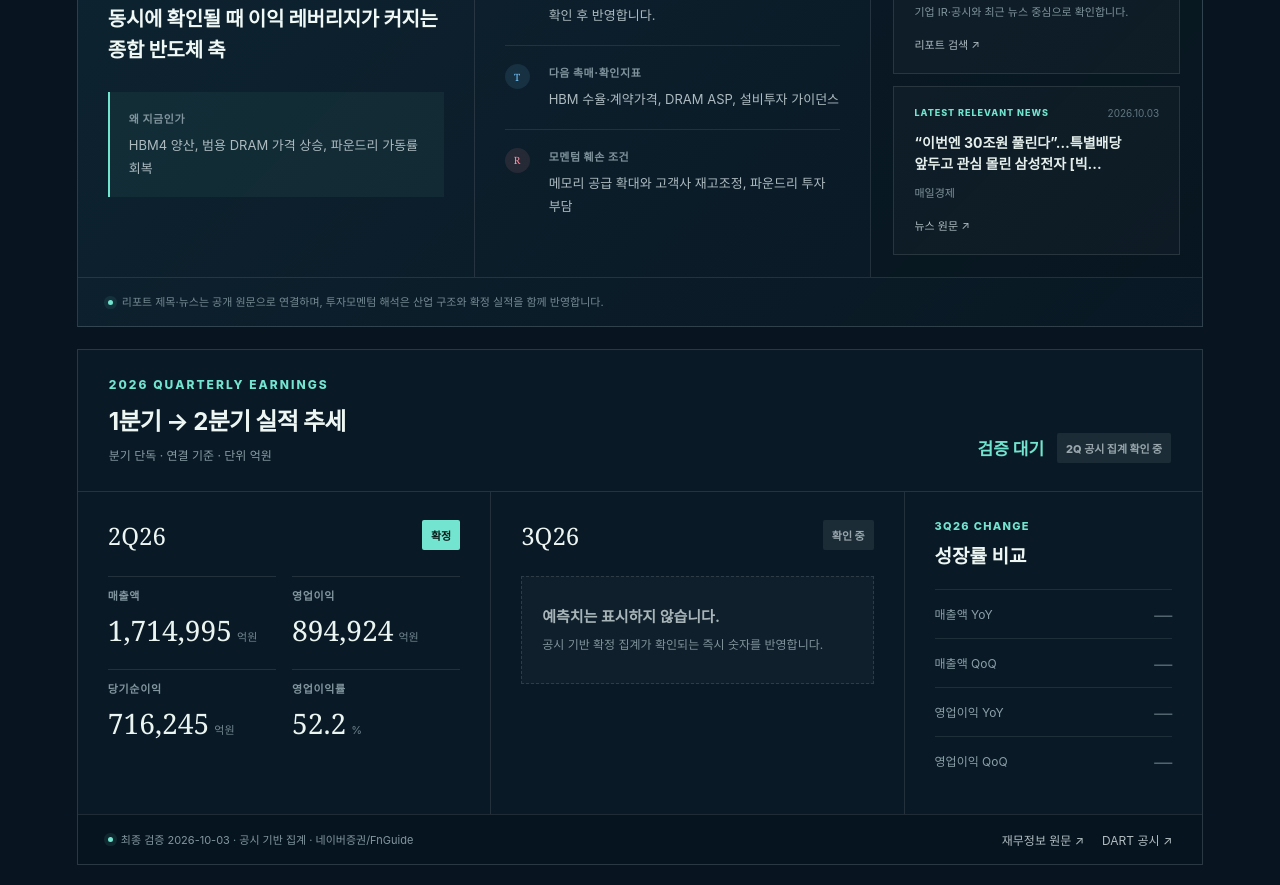
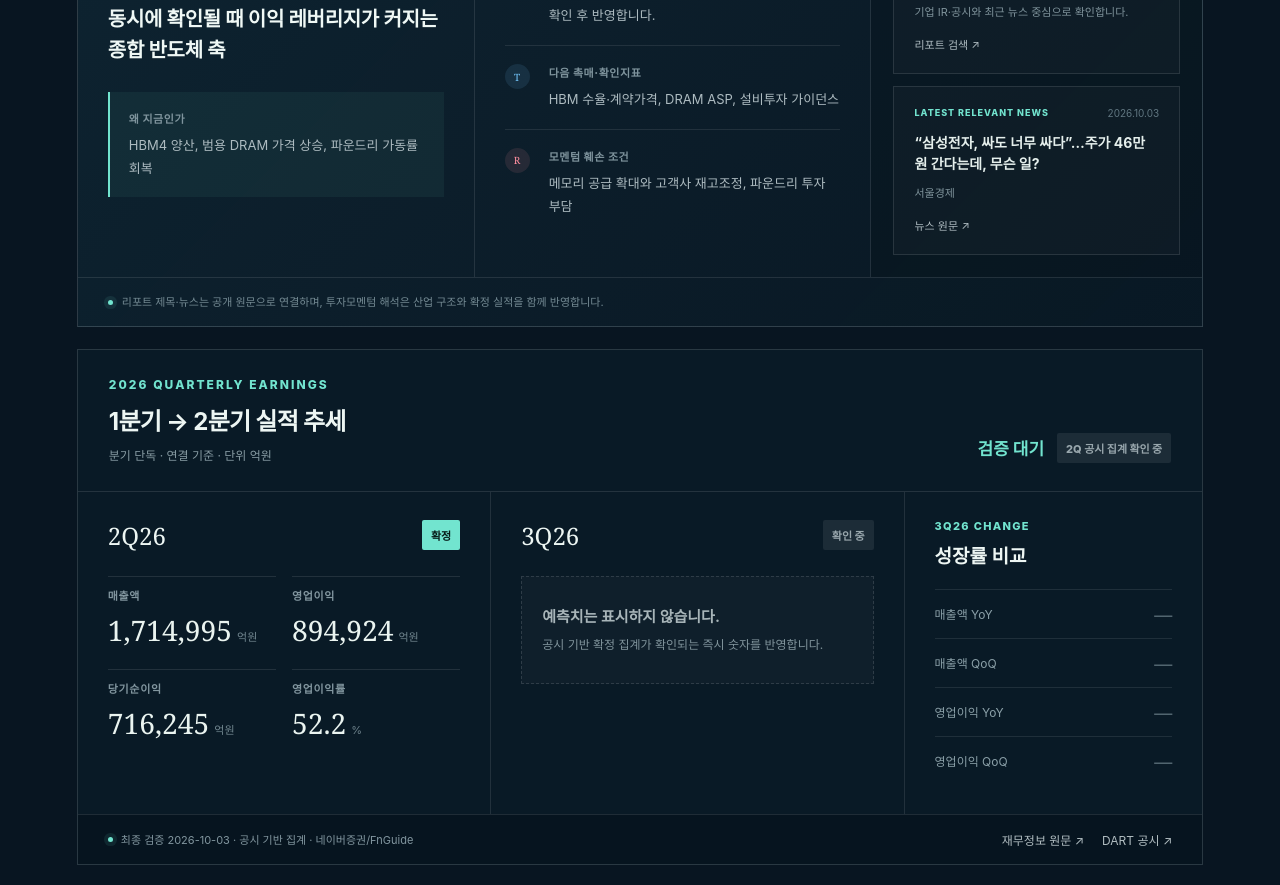
Before and after one commit to addroo003-coder/STOCK, a Next.js app in the folder stock-atlas-source/: page / in a window 1280 px wide. Shown: the part 3940-4825 px from the top of the page. Built offline with nearby package versions, Linux system fonts and the light colour scheme.

Commit message:
사이트 데이터 자동 갱신 2026-10-03T11:11:04Z

```diff
--- a/stock-atlas-source/app/market-sources.ts
+++ b/stock-atlas-source/app/market-sources.ts
@@ -347,10 +347,10 @@ export const marketSourcesByStock: Record<string, MarketSourceRecord> = {
     "report": null,
     "reportListUrl": "https://finance.naver.com/research/company_list.naver?searchType=itemCode&itemCode=009150",
     "news": {
-      "title": "“지금 시장 떠나면 백전백패…AI 병목·채권 투자 등으로 버틸 때”...",
-      "office": "헤럴드경제",
-      "date": "20261002",
-      "url": "https://n.news.naver.com/mnews/article/016/0002705061"
+      "title": "단기 4359년 개천절, ‘애국투자펀드’ 성과는? [마켓시그널]",
+      "office": "서울경제",
+      "date": "20261003",
+      "url": "https://n.news.naver.com/mnews/article/011/0004668004"
     },
     "newsListUrl": "https://m.stock.naver.com/domestic/stock/009150/news"
   },
@@ -361,10 +361,10 @@ export const marketSourcesByStock: Record<string, MarketSourceRecord> = {
     "report": null,
     "reportListUrl": "https://finance.naver.com/research/company_list.naver?searchType=itemCode&itemCode=005930",
     "news": {
-      "title": "“이번엔 30조원 풀린다”…특별배당 앞두고 관심 몰린 삼성전자 [빅...",
-      "office": "매일경제",
+      "title": "“삼성전자, 싸도 너무 싸다”…주가 46만 원 간다는데, 무슨 일?",
+      "office": "서울경제",
       "date": "20261003",
-      "url": "https://n.news.naver.com/mnews/article/009/0005743535"
+      "url": "https://n.news.naver.com/mnews/article/011/0004668015"
     },
     "newsListUrl": "https://m.stock.naver.com/domestic/stock/005930/news"
   },
@@ -1467,10 +1467,10 @@ export const marketSourcesByStock: Record<string, MarketSourceRecord> = {
     "report": null,
     "reportListUrl": "https://finance.naver.com/research/company_list.naver?searchType=itemCode&itemCode=012450",
     "news": {
-      "title": "KAI 민영화 열쇠 쥔 정부, 국감서 입장 나오나",
-      "office": "디지털데일리",
+      "title": "단기 4359년 개천절, ‘애국투자펀드’ 성과는? [마켓시그널]",
+      "office": "서울경제",
       "date": "20261003",
-      "url": "https://n.news.naver.com/mnews/article/138/0002243586"
+      "url": "https://n.news.naver.com/mnews/article/011/0004668004"
     },
     "newsListUrl": "https://m.stock.naver.com/domestic/stock/012450/news"
   },
@@ -1481,10 +1481,10 @@ export const marketSourcesByStock: Record<string, MarketSourceRecord> = {
     "report": null,
     "reportListUrl": "https://finance.naver.com/research/company_list.naver?searchType=itemCode&itemCode=000720",
     "news": {
-      "title": "삼전닉스 다음 타자 나왔다\"…AI 투자 늘수록 웃는 '이 종목들'[주末머...",
-      "office": "아시아경제",
+      "title": "치솟는 공사비에 분양가 상승 압력... 현대건설 ‘힐스테이트 선암호...",
+      "office": "한국경제",
       "date": "20261003",
-      "url": "https://n.news.naver.com/mnews/article/277/0005824355"
+      "url": "https://n.news.naver.com/mnews/article/015/0005338886"
     },
     "newsListUrl": "https://m.stock.naver.com/domestic/stock/000720/news"
   },
@@ -1635,10 +1635,10 @@ export const marketSourcesByStock: Record<string, MarketSourceRecord> = {
     "report": null,
     "reportListUrl": "https://finance.naver.com/research/company_list.naver?searchType=itemCode&itemCode=079550",
     "news": {
-      "title": "\"이 회사들 주목\" 전문가 콕 집었다...우주항공주 투자법은[부꾸미]",
-      "office": "머니투데이",
+      "title": "단기 4359년 개천절, ‘애국투자펀드’ 성과는? [마켓시그널]",
+      "office": "서울경제",
       "date": "20261003",
-      "url": "https://n.news.naver.com/mnews/article/008/0005421771"
+      "url": "https://n.news.naver.com/mnews/article/011/0004668004"
     },
     "newsListUrl": "https://m.stock.naver.com/domestic/stock/079550/news"
   },
@@ -1747,10 +1747,10 @@ export const marketSourcesByStock: Record<string, MarketSourceRecord> = {
     "report": null,
     "reportListUrl": "https://finance.naver.com/research/company_list.naver?searchType=itemCode&itemCode=000660",
     "news": {
-      "title": "오건영 “금리 오르면 큰일? 이 생각 낭패…투자 포트폴리오 AI로 향해...",
-      "office": "헤럴드경제",
+      "title": "생산캐파 30% 차에도 마이크론 턱밑 추격, 'SK하이닉스 위기론' 실체는",
+      "office": "이코노미스트",
       "date": "20261003",
-      "url": "https://n.news.naver.com/mnews/article/016/0002705144"
+      "url": "https://n.news.naver.com/mnews/article/243/0000103833"
     },
     "newsListUrl": "https://m.stock.naver.com/domestic/stock/000660/news"
   },
```
